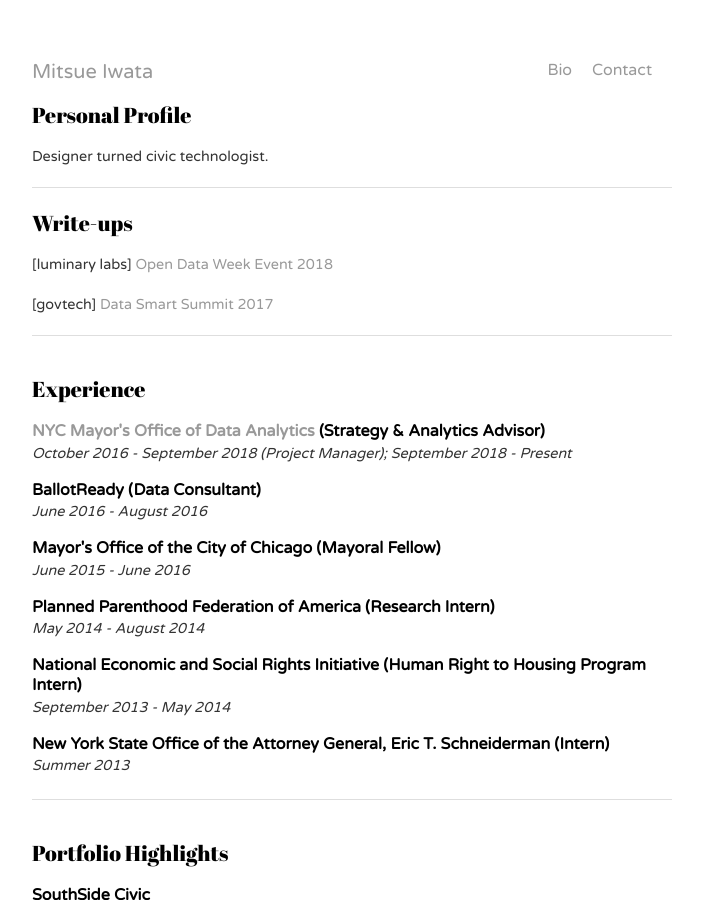
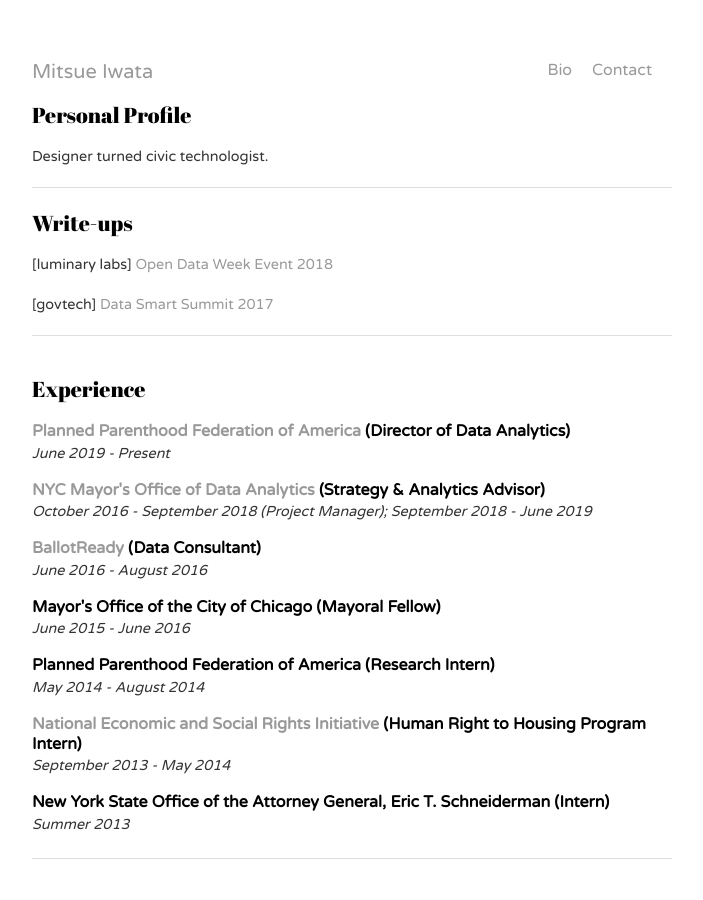
Before and after one commit to MitsueIwata/mitsueiwata.github.io, a Jekyll site: the page built from bio/index.html, in a window 1280 px wide and 900 px high. Shown: the whole window, without its empty margins (288-991 px from the left). Built offline with Jekyll 4.4.1, drawn with Linux system fonts in a browser that asks for light colours.

Commit message:
added ppfa

```diff
--- a/bio/index.html
+++ b/bio/index.html
@@ -42,11 +42,16 @@
 
 			<div class="sectionContent">
 				<article>
+					<h3><a href="https://www.plannedparenthood.org/" target="_blank">Planned Parenthood Federation of America</a> (Director of Data Analytics)</h3>
+					<p class="subDetails">June 2019 - Present</p>
+				</article>
+				<article>
 					<h3><a href="https://www1.nyc.gov/site/analytics/about/meet-team.page" target="_blank">NYC Mayor's Office of Data Analytics</a> (Strategy & Analytics Advisor)</h3>
-					<p class="subDetails">October 2016 - September 2018 (Project Manager); September 2018 - Present</p>
+					<p class="subDetails">October 2016 - September 2018 (Project Manager); September 2018 - June 2019</p>
 					<!--p class="subDetails">October 2016 - September 2018 (Project Manager)</p-->
-				</article>				<article>
-					<h3>BallotReady (Data Consultant)</h3>
+				</article>
+				<article>
+					<h3><a href="https://www.ballotready.org/" target="_blank">BallotReady</a> (Data Consultant)</h3>
 					<p class="subDetails">June 2016 - August 2016</p>
 				</article>
 				<article>
@@ -58,7 +63,7 @@
 					<p class="subDetails">May 2014 - August 2014</p>
 				</article>
 				<article>
-					<h3>National Economic and Social Rights Initiative (Human Right to Housing Program Intern)</h3>
+					<h3><a href="https://www.nesri.org/" target="_blank">National Economic and Social Rights Initiative</a> (Human Right to Housing Program Intern)</h3>
 					<p class="subDetails">September 2013 - May 2014</p>
 				</article>
 				<article>
```
